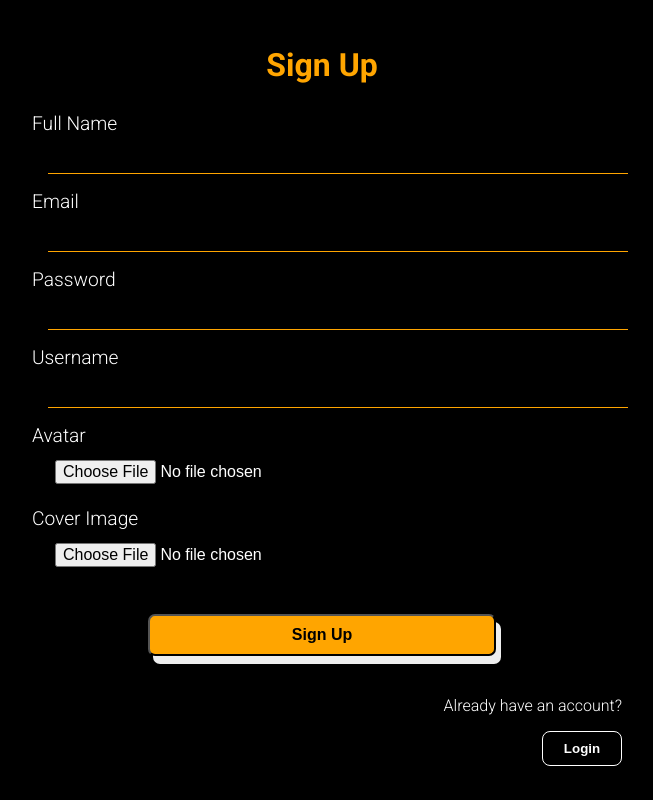
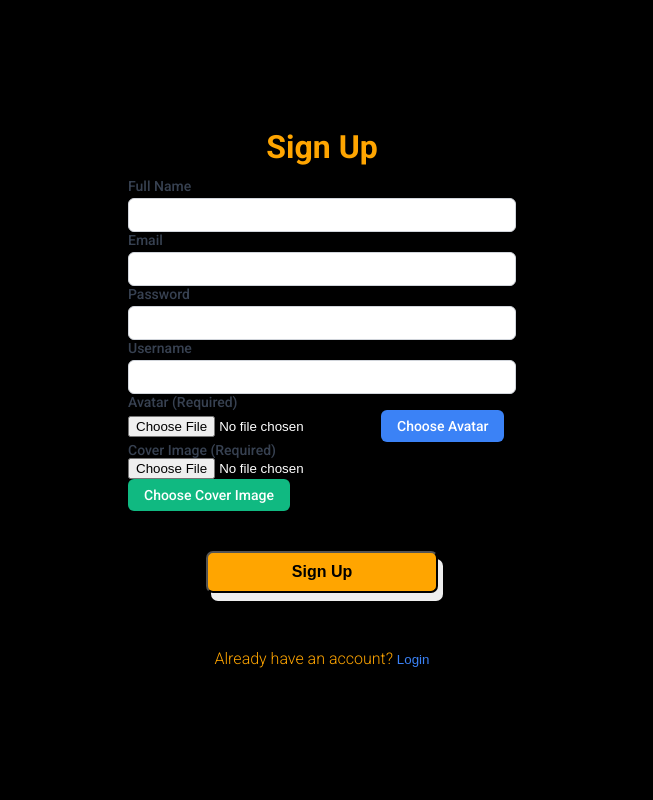
Before and after one commit to singh-aayush/YouTube---Clone, a React (Vite) app in the folder frontend/: page /signup in a window 1280 px wide. Shown: the whole page, without its empty margins (318-971 px from the left). Built offline with nearby package versions, Linux system fonts and the light colour scheme.

Commit message:
bug fixing of signup page

```diff
--- a/frontend/src/App.css
+++ b/frontend/src/App.css
@@ -28,6 +28,179 @@
 }
 
 /* Navbar Styling */
+
+        /* General container styling for the signup form */
+        .signUpBody {
+          display: flex;
+          justify-content: center;
+          align-items: center;
+          min-height: 100vh;
+          background-color: #f3f4f6; /* Light gray background */
+        }
+
+        /* Signup container */
+        .signupContainer {
+          background-color: #ffffff;
+          padding: 2rem;
+          border-radius: 0.5rem;
+          box-shadow: 0 4px 6px rgba(0, 0, 0, 0.1);
+          width: 100%;
+          max-width: 28rem; /* 448px */
+        }
+
+        /* File input container for avatar */
+        #avatar-upload + label {
+          display: inline-block;
+          padding: 0.5rem 1rem;
+          background-color: #3b82f6; /* Blue for avatar */
+          color: #ffffff;
+          border-radius: 0.375rem; /* Rounded-md */
+          cursor: pointer;
+          transition: background-color 0.2s ease-in-out;
+          font-size: 0.875rem; /* Text-sm */
+          font-weight: 500; /* Medium */
+        }
+
+        #avatar-upload + label:hover {
+          background-color: #2563eb; /* Darker blue on hover */
+        }
+
+        #avatar-upload:focus + label {
+          outline: 2px solid #3b82f6;
+          outline-offset: 2px;
+        }
+
+        /* Avatar preview styling */
+        .avatar-preview {
+          margin-left: 1rem;
+          height: 4rem; /* h-16 */
+          width: 4rem; /* w-16 */
+          object-fit: cover;
+          border-radius: 9999px; /* Full rounded for avatar */
+          border: 2px solid #e5e7eb; /* Light gray border */
+        }
+
+        /* File input container for cover image */
+        #cover-image-upload + label {
+          display: inline-block;
+          padding: 0.5rem 1rem;
+          background-color: #10b981; /* Green for cover image */
+          color: #ffffff;
+          border-radius: 0.375rem; /* Rounded-md */
+          cursor: pointer;
+          transition: background-color 0.2s ease-in-out;
+          font-size: 0.875rem; /* Text-sm */
+          font-weight: 500; /* Medium */
+        }
+
+        #cover-image-upload + label:hover {
+          background-color: #059669; /* Darker green on hover */
+        }
+
+        #cover-image-upload:focus + label {
+          outline: 2px solid #10b981;
+          outline-offset: 2px;
+        }
+
+        /* Cover image preview styling */
+        .cover-image-preview {
+          margin-left: 1rem;
+          height: 4rem; /* h-16 */
+          width: 8rem; /* w-32 */
+          object-fit: cover;
+          border-radius: 0.375rem; /* Rounded-md */
+          border: 2px solid #e5e7eb; /* Light gray border */
+        }
+
+        /* Error and success messages */
+        .error {
+          color: #ef4444; /* Red-500 */
+          text-align: center;
+          margin-bottom: 1rem;
+          font-size: 0.875rem;
+        }
+
+        .success {
+          color: #10b981; /* Green-500 */
+          text-align: center;
+          margin-bottom: 1rem;
+          font-size: 0.875rem;
+        }
+
+        /* Form input styling */
+        .signupContainer input[type="text"],
+        .signupContainer input[type="email"],
+        .signupContainer input[type="password"] {
+          margin-top: 0.25rem;
+          display: block;
+          width: 100%;
+          padding: 0.5rem;
+          border: 1px solid #d1d5db; /* Gray-300 */
+          border-radius: 0.375rem;
+          font-size: 0.875rem;
+        }
+
+        .signupContainer input:focus {
+          outline: none;
+          ring: 2px solid #3b82f6; /* Blue-300 */
+          ring-offset: 2px;
+        }
+
+        .signupContainer label {
+          display: block;
+          font-size: 0.875rem; /* Text-sm */
+          font-weight: 500; /* Medium */
+          color: #374151; /* Gray-700 */
+        }
+
+        /* Form button styling */
+        .formButton button {
+          background-color: #10b981; /* Green-500 */
+          color: #ffffff;
+          padding: 0.5rem 1.5rem;
+          border-radius: 0.375rem;
+          width: 100%;
+          font-size: 1rem;
+          font-weight: 500;
+          transition: background-color 0.2s ease-in-out;
+        }
+
+        .formButton button:hover {
+          background-color: #059669; /* Green-600 */
+        }
+
+        /* Toggle login button */
+        .toggleButton {
+          color: #3b82f6; /* Blue-500 */
+          font-weight: 500;
+          background: none;
+          border: none;
+          cursor: pointer;
+          padding: 0;
+        }
+
+        .toggleButton:hover {
+          text-decoration: underline;
+        }
+
+        /* Responsive adjustments */
+        @media (max-width: 640px) {
+          .signupContainer {
+            padding: 1.5rem;
+            margin: 0 1rem;
+          }
+
+          .avatar-preview,
+          .cover-image-preview {
+            margin-left: 0.5rem;
+            height: 3rem;
+          }
+
+          .cover-image-preview {
+            width: 6rem;
+          }
+        }
+
 
 .navbar {
   width: 100%;
--- a/frontend/src/components/sinup.jsx
+++ b/frontend/src/components/sinup.jsx
@@ -1,7 +1,7 @@
 import React, { useState } from "react";
 import axios from "axios";
 import { useNavigate } from "react-router-dom";
-import {API_BASE_URL} from '../config/api'
+import { API_BASE_URL } from '../config/api';
 
 function SignUp({ onToggleLogin }) {
   const [fullName, setFullName] = useState("");
@@ -10,19 +10,41 @@ function SignUp({ onToggleLogin }) {
   const [userName, setUserName] = useState("");
   const [avatar, setAvatar] = useState(null);
   const [coverImage, setCoverImage] = useState(null);
+  const [avatarPreview, setAvatarPreview] = useState(null);
+  const [coverImagePreview, setCoverImagePreview] = useState(null);
   const [error, setError] = useState("");
   const [success, setSuccess] = useState("");
   const navigate = useNavigate();
 
+  const handleFileChange = (e, setFile, setPreview) => {
+    const file = e.target.files[0];
+    if (file && file.type.startsWith('image/')) {
+      setFile(file);
+      setPreview(URL.createObjectURL(file));
+    } else {
+      setError("Please select a valid image file");
+      setFile(null);
+      setPreview(null);
+    }
+  };
+
   const handleSignUp = async (e) => {
     e.preventDefault();
+
+    // Check if both avatar and cover image are selected
+    if (!avatar || !coverImage) {
+      setError("Both avatar and cover image are required");
+      setSuccess("");
+      return;
+    }
+
     const formData = new FormData();
     formData.append("fullName", fullName);
     formData.append("email", email);
     formData.append("password", password);
     formData.append("userName", userName);
-    if (avatar) formData.append("avatar", avatar);
-    if (coverImage) formData.append("coverImage", coverImage);
+    formData.append("avatar", avatar);
+    formData.append("coverImage", coverImage);
 
     try {
       await axios.post(`${API_BASE_URL}/api/v1/users/register`, formData, {
@@ -51,10 +73,11 @@ function SignUp({ onToggleLogin }) {
   return (
     <div className="signUpBody">
       <div className="signupContainer">
-        <h2>Sign Up</h2>
+        <h2 className="text-2xl font-bold mb-6 text-center">Sign Up</h2>
         {error && <p className="error">{error}</p>}
         {success && <p className="success">{success}</p>}
-        <form className="signupForm" onSubmit={handleSignUp}>
+        <form className="space-y-4" onSubmit={handleSignUp}>
+          <div>
             <label>Full Name</label>
             <input
               type="text"
@@ -62,6 +85,8 @@ function SignUp({ onToggleLogin }) {
               onChange={(e) => setFullName(e.target.value)}
               required
             />
+          </div>
+          <div>
             <label>Email</label>
             <input
               type="email"
@@ -69,6 +94,8 @@ function SignUp({ onToggleLogin }) {
               onChange={(e) => setEmail(e.target.value)}
               required
             />
+          </div>
+          <div>
             <label>Password</label>
             <input
               type="password"
@@ -76,6 +103,8 @@ function SignUp({ onToggleLogin }) {
               onChange={(e) => setPassword(e.target.value)}
               required
             />
+          </div>
+          <div>
             <label>Username</label>
             <input
               type="text"
@@ -83,29 +112,73 @@ function SignUp({ onToggleLogin }) {
               onChange={(e) => setUserName(e.target.value)}
               required
             />
-          <label>Avatar</label>
+          </div>
+          <div>
+            <label>Avatar (Required)</label>
+            <div className="mt-1 flex items-center">
               <input
-            className="fileInputOfSignUpPage"
                 type="file"
                 accept="image/*"
-            onChange={(e) => setAvatar(e.target.files[0])}
+                onChange={(e) => handleFileChange(e, setAvatar, setAvatarPreview)}
+                className="hidden"
+                id="avatar-upload"
+                required
               />
-          <label>Cover Image</label>
+              <label
+                htmlFor="avatar-upload"
+                className="cursor-pointer"
+              >
+                Choose Avatar
+              </label>
+              {avatarPreview && (
+                <img
+                  src={avatarPreview}
+                  alt="Avatar Preview"
+                  className="avatar-preview"
+                />
+              )}
+            </div>
+          </div>
+          <div>
+            <label>Cover Image (Required)</label>
+            <div className="mt-1 flex items-center">
               <input
-            className="fileInputOfSignUpPage"
                 type="file"
                 accept="image/*"
-            onChange={(e) => setCoverImage(e.target.files[0])}
+                onChange={(e) => handleFileChange(e, setCoverImage, setCoverImagePreview)}
+                className="hidden"
+                id="cover-image-upload"
+                required
               />
+              <label
+                htmlFor="cover-image-upload"
+                className="cursor-pointer"
+              >
+                Choose Cover Image
+              </label>
+              {coverImagePreview && (
+                <img
+                  src={coverImagePreview}
+                  alt="Cover Image Preview"
+                  className="cover-image-preview"
+                />
+              )}
+            </div>
+          </div>
           <div className="formButton">
             <button type="submit">Sign Up</button>
           </div>
         </form>
-        <div className="signUpButtonInLoginPage">
-          <p>Already have an account? </p>
-          <button onClick={onToggleLogin} className="toggleButton">
+        <div className="mt-4 text-center">
+          <p className="text-sm text-gray-600">
+            Already have an account?{" "}
+            <button
+              onClick={onToggleLogin}
+              className="toggleButton"
+            >
               Login
             </button>
+          </p>
         </div>
       </div>
     </div>
```
Lines whose indentation alone changed are shown as unchanged.
